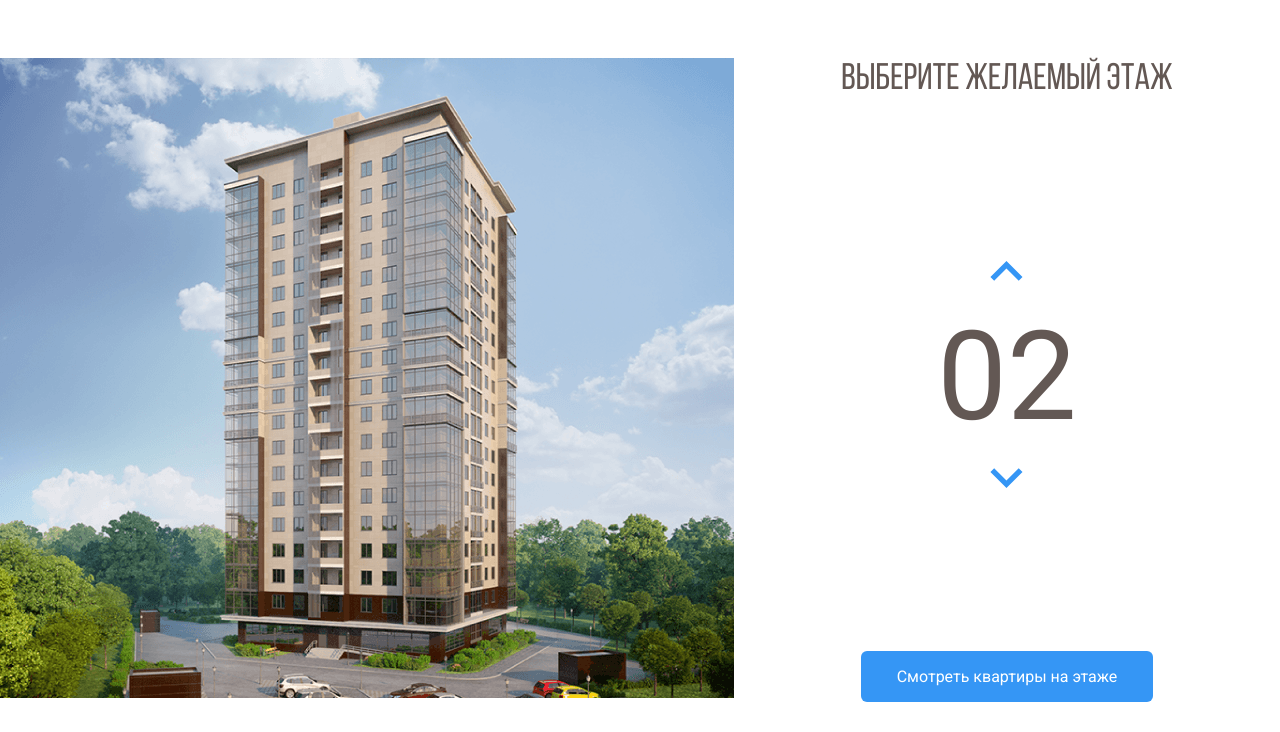
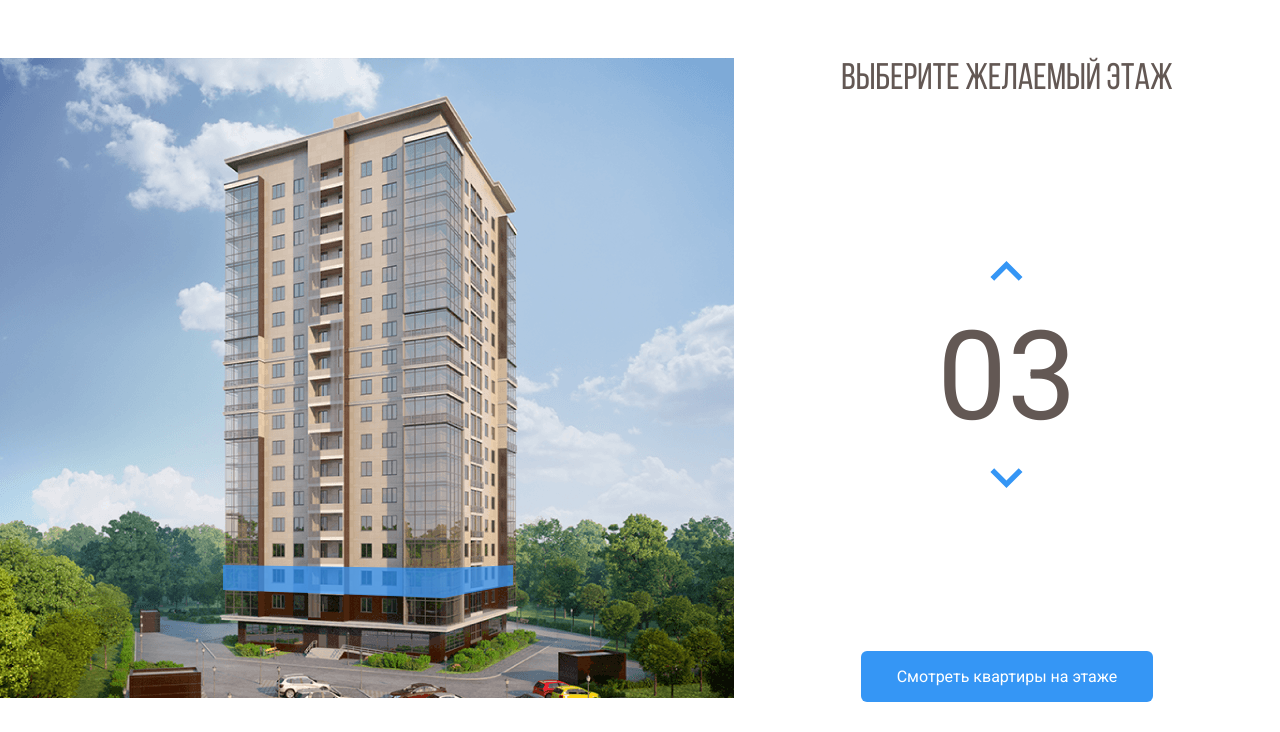
Before and after one commit to The-click/melody, a plain HTML site: page index.html in a window 1280 px wide. Both pictures are taken after a click on the button 1006 px from the left and 341 px from the top of the page. Shown: the part 68-800 px from the top of the page. Drawn offline with Linux system fonts and the light colour scheme.

Commit message:
feat:add switch floor

```diff
--- a/index.html
+++ b/index.html
@@ -43,23 +43,23 @@
         <div class="main-img">
             <svg class="home-img" width="734" height="640" viewBox="0 0 734 640" fill="none" xmlns="http://www.w3.org/2000/svg" xmlns:xlink="http://www.w3.org/1999/xlink">
                 <rect width="734" height="640" fill="url(#pattern0)"/>
-                <path d="M222 533L442.8 541L512 527.3V549L443.5 568.7L222 557.7V533Z" fill="#3595F6" fill-opacity="0.75"/>
-                <path d="M223 532V507L443.3 510.3L513 507V527L443.7 540L223 532Z" fill="#3595F6" fill-opacity="0.75"/>
-                <path d="M223 506V481H444H513V504L445 511L223 506Z" fill="#3595F6" fill-opacity="0.75"/>
-                <path d="M223 482V457L444.3 453.3L512 460V482H444" fill="#3595F6" fill-opacity="0.75"/>
-                <path d="M223 456V430L444.5 426.7L513 437.7V459L444 452.3L223 456Z" fill="#3595F6" fill-opacity="0.75"/>
-                <path d="M222 429V405.3L443 393L514 416V437.3L443 425L222 429Z" fill="#3595F6" fill-opacity="0.75"/>
-                <path d="M222 407V382L444.2 365.7L514 394.3V415L443.7 393.3L222 407Z" fill="#3595F6" fill-opacity="0.75"/>
-                <path d="M222 382V357L444.5 336.7L514 373.3V394L442 365.3L222 382Z" fill="#3595F6" fill-opacity="0.75"/>
-                <path d="M222 356V332L445 307.3L514 351.3V373L444.7 335L222 356Z" fill="#3595F6" fill-opacity="0.75"/>
-                <path d="M222 331V307L444.5 278.3L514 329.3V350L443.7 307.7L222 331Z" fill="#3595F6" fill-opacity="0.75"/>
-                <path d="M221 307V283L443.3 250L514 309.3V329L444 278.3L221 307Z" fill="#3595F6" fill-opacity="0.75"/>
-                <path d="M222 282V258L443.2 223L513 287V308L444.3 249.7L222 282Z" fill="#3595F6" fill-opacity="0.75"/>
-                <path d="M222 258V233L444.3 195L513 265.3V286L444 222L222 258Z" fill="#3595F6" fill-opacity="0.75"/>
-                <path d="M222 232V207L442.8 163.3L513 242.3V265L444 191.7L222 232Z" fill="#3595F6" fill-opacity="0.75"/>
-                <path d="M223 208V183L443 135L513 220V243L442.3 163.7L223 208Z" fill="#3595F6" fill-opacity="0.75"/>
-                <path d="M222 183V158L441.8 106L513 198.3V221L443.3 134.7L222 183Z" fill="#3595F6" fill-opacity="0.75"/>
-                <path d="M222 165.414V137.083L444 75.3L513 186.117V209L443.7 109.079L222 165.414Z" fill="#3595F6" fill-opacity="0.75"/>
+                <path data-floor='02' class="current-floor" d="M222 533L442.8 541L512 527.3V549L443.5 568.7L222 557.7V533Z" fill="#3595F6" fill-opacity="0.75"/>
+                <path data-floor='03' d="M223 532V507L443.3 510.3L513 507V527L443.7 540L223 532Z" fill="#3595F6" fill-opacity="0.75"/>
+                <path data-floor='04' d="M223 506V481H444H513V504L445 511L223 506Z" fill="#3595F6" fill-opacity="0.75"/>
+                <path data-floor='05' d="M223 482V457L444.3 453.3L512 460V482H444" fill="#3595F6" fill-opacity="0.75"/>
+                <path data-floor='06' d="M223 456V430L444.5 426.7L513 437.7V459L444 452.3L223 456Z" fill="#3595F6" fill-opacity="0.75"/>
+                <path data-floor='07' d="M222 429V405.3L443 393L514 416V437.3L443 425L222 429Z" fill="#3595F6" fill-opacity="0.75"/>
+                <path data-floor='08' d="M222 407V382L444.2 365.7L514 394.3V415L443.7 393.3L222 407Z" fill="#3595F6" fill-opacity="0.75"/>
+                <path data-floor='09' d="M222 382V357L444.5 336.7L514 373.3V394L442 365.3L222 382Z" fill="#3595F6" fill-opacity="0.75"/>
+                <path data-floor='10' d="M222 356V332L445 307.3L514 351.3V373L444.7 335L222 356Z" fill="#3595F6" fill-opacity="0.75"/>
+                <path data-floor='11' d="M222 331V307L444.5 278.3L514 329.3V350L443.7 307.7L222 331Z" fill="#3595F6" fill-opacity="0.75"/>
+                <path data-floor='12' d="M221 307V283L443.3 250L514 309.3V329L444 278.3L221 307Z" fill="#3595F6" fill-opacity="0.75"/>
+                <path data-floor='13' d="M222 282V258L443.2 223L513 287V308L444.3 249.7L222 282Z" fill="#3595F6" fill-opacity="0.75"/>
+                <path data-floor='14' d="M222 258V233L444.3 195L513 265.3V286L444 222L222 258Z" fill="#3595F6" fill-opacity="0.75"/>
+                <path data-floor='15' d="M222 232V207L442.8 163.3L513 242.3V265L444 191.7L222 232Z" fill="#3595F6" fill-opacity="0.75"/>
+                <path data-floor='16' d="M223 208V183L443 135L513 220V243L442.3 163.7L223 208Z" fill="#3595F6" fill-opacity="0.75"/>
+                <path data-floor='17' d="M222 183V158L441.8 106L513 198.3V221L443.3 134.7L222 183Z" fill="#3595F6" fill-opacity="0.75"/>
+                <path data-floor='18' d="M222 165.414V137.083L444 75.3L513 186.117V209L443.7 109.079L222 165.414Z" fill="#3595F6" fill-opacity="0.75"/>
                 <defs>
                 <pattern id="pattern0" patternContentUnits="objectBoundingBox" width="1" height="1">
                 <use xlink:href="#image0" transform="translate(-0.00408719) scale(0.0013624 0.0015625)"/>
@@ -86,6 +86,7 @@
         </div>
         <!-- /main-info -->
     </main>
+    <script src="script/script.js"></script>
 
 </body>
 
--- /dev/null
+++ b/script/script.js
@@ -0,0 +1,38 @@
+function loaded() {
+    let counter = 2;
+    const counterShow = document.querySelector('.counter')
+    allFloors = document.querySelectorAll('.home-img path');
+    allFloors.forEach(i => {
+        i.addEventListener('mouseover', () => chooseFloor(i));
+    });
+
+    function chooseFloor(item) {
+        counter = item.getAttribute('data-floor');
+        changeCurrentFloor();
+    }
+    document.querySelector('.counter-up').addEventListener('click', countUp)
+    document.querySelector('.counter-down').addEventListener('click', countDown)
+
+    function countUp() {
+        if (counter < 18) {
+            counter++;
+            changeCurrentFloor();
+        }
+    }
+
+    function countDown() {
+        if (counter > 2) {
+            counter--;
+            changeCurrentFloor()
+        }
+    }
+
+    function changeCurrentFloor() {
+        allFloors.forEach(i => i.classList.remove('current-floor'));
+        allFloors[counter - 2].classList.add('current-floor');
+        counterShow.innerHTML = allFloors[counter - 2].getAttribute('data-floor');
+    }
+}
+
+
+window.addEventListener('load', loaded)
--- a/style/style.css
+++ b/style/style.css
@@ -127,6 +127,10 @@ body {
     opacity: 1;
 }
 
+.home-img path.current-floor {
+    opacity: 1;
+}
+
 .counter-group {
     display: flex;
     flex-direction: column;
```
